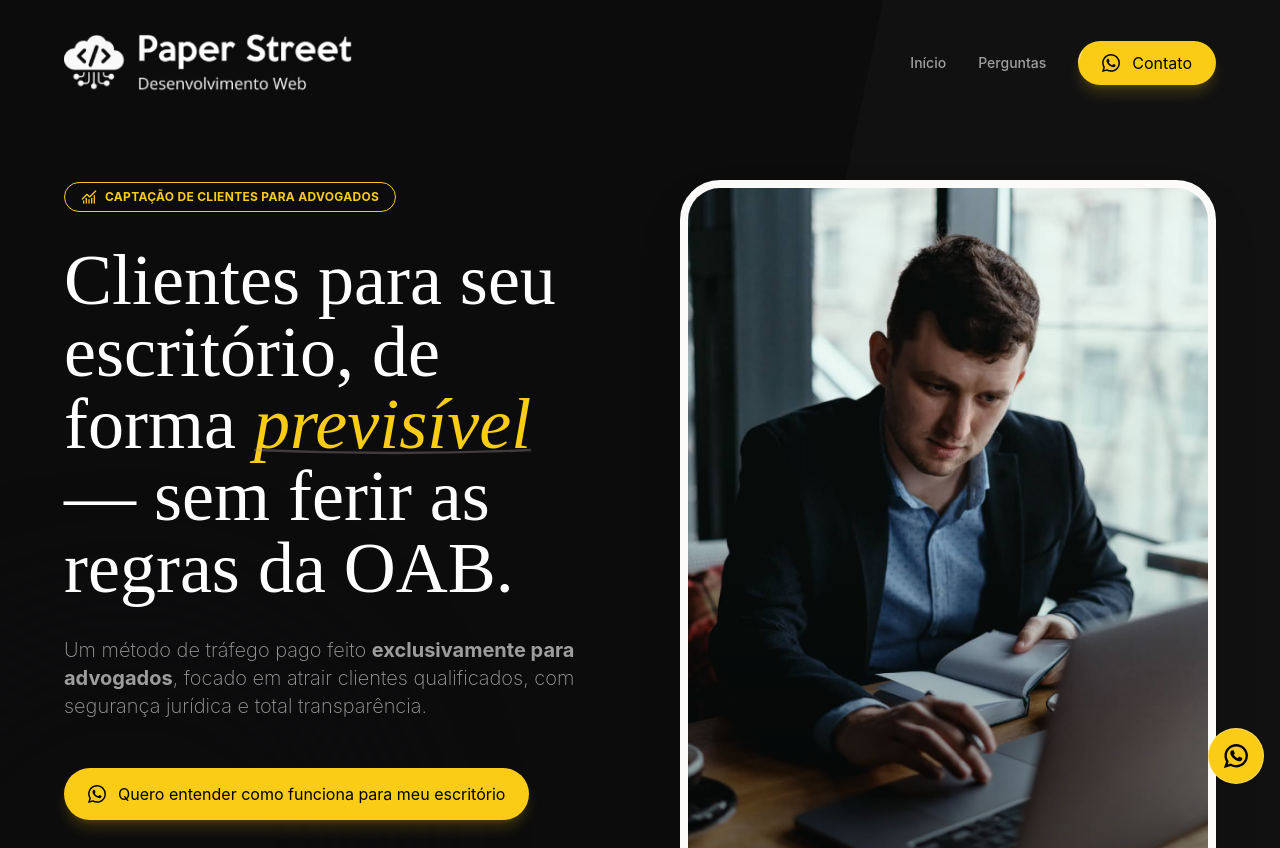
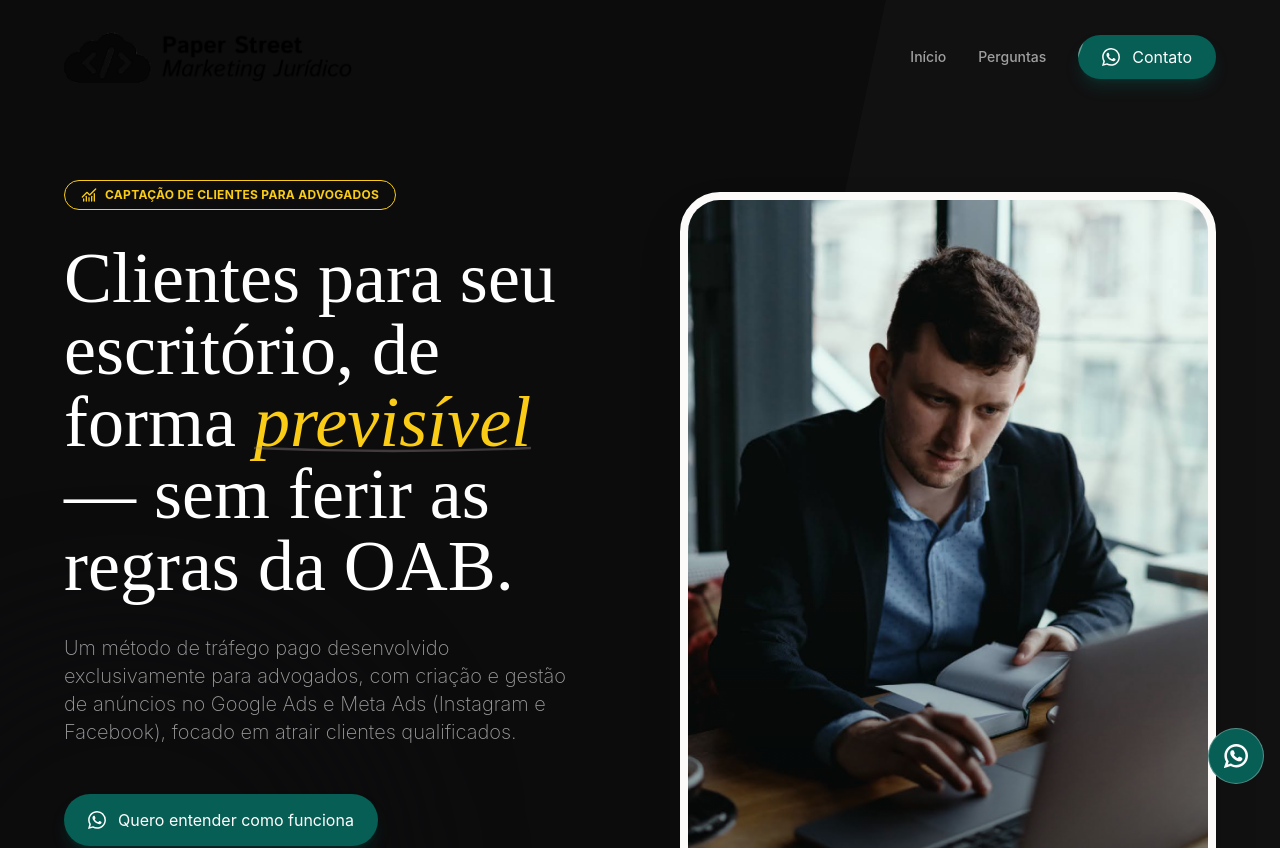
Before and after one commit to Paper-Street-Softwares/LPS-Paper-Street, a React (Vite) app: page / in a window 1280 px wide. Shown: the top 848 px of the page. Built offline with nearby package versions, Linux system fonts and the light colour scheme.

Commit message:
fix: Copy alterado

```diff
--- a/src/components/interactives/WhatsAppAnimated.jsx
+++ b/src/components/interactives/WhatsAppAnimated.jsx
@@ -88,7 +88,7 @@ export default function WhatsappAnimated() {
   const themes = whatsAppColor ? whatsAppThemes : defaultButtonThemes
 
   const colorButton = themes[colorMode] || themes.default
-  const iconColor = colorMode === 'light' ? '#000' : '#000'
+  const iconColor = colorMode === 'light' ? '#000' : '#fff'
 
   // console.log({
   //   whatsAppColor,
--- a/src/components/sections/FaqNovoTemplate.jsx
+++ b/src/components/sections/FaqNovoTemplate.jsx
@@ -78,23 +78,22 @@ function FaqNovoTemplate({ colorMode }) {
             </Accordion>
           </div>
 
-          <div
-            className={`flex justify-center mt-12 scale-100 hover:scale-90 duration-500 transition-all cursor-pointer hover:underline ${textOpacity}`}
-          >
-            <a
+          <div className={`flex justify-center mt-12 ${textOpacity}`}>
+            {/* <a
               href={content.texts.links.ctaWhatsapp}
               target="_blank"
               onClick={() => gtag_report_conversion()}
             >
               Clique aqui caso tenha mais dúvidas
-            </a>
-            {/* <ButtonReflexo
+            </a> */}
+            <ButtonReflexo
               icon={content.texts.svgs.wpp}
+              onclick={() => gtag_report_conversion()}
               link={content.texts.links.ctaWhatsapp}
-              label={content.texts.hero.ctaButtonText}
+              label={content.texts.faq.paragraph}
               colorMode={colorMode}
               className="my-0"
-            /> */}
+            />
           </div>
         </section>
       </SectionWrapper>
--- a/src/content/content.jsx
+++ b/src/content/content.jsx
@@ -160,10 +160,9 @@ const content = {
       ),
       subtitle: (
         <p>
-          Um método de tráfego pago feito{' '}
-          <span className="font-bold">exclusivamente para advogados</span>,
-          focado em atrair clientes qualificados, com segurança jurídica e total
-          transparência.
+          Um método de tráfego pago desenvolvido exclusivamente para advogados,
+          com criação e gestão de anúncios no Google Ads e Meta Ads (Instagram e
+          Facebook), focado em atrair clientes qualificados.
         </p>
       ),
       heroDefaultImage: heroDefaultImg, // img da pessoa mobile
@@ -172,12 +171,12 @@ const content = {
       alt: 'Imagem ilustrativa da Seção Início',
       ctaButtonAriaLabel:
         'Botão para chamada de ação para contato pelo whatsapp',
-      ctaButtonText: 'Quero entender como funciona para meu escritório',
+      ctaButtonText: 'Quero entender como funciona',
       ctaButtonTextSecondary: 'A_Definir',
       obsHero: {
         icon: <LucideIdCard />,
         iconTwo: <LucideIdCard />,
-        text: 'Sem promessas irreais. Estratégia alinhada às normas da OAB e à realidade do seu escritório.',
+        text: 'Sem promessas irreais. Estratégia clara, responsável e alinhada à realidade do seu escritório.',
         textTwo: 'A_Definir',
       },
       secondaryCta: 'Contato',
@@ -248,7 +247,7 @@ const content = {
       },
       fraseObs:
         'Entre em contato conosco e lhe daremos todo o suporte necessário',
-      ctaButtonText: 'Falar conosco agora pelo WhatsApp',
+      ctaButtonText: 'Falar conosco agora',
     },
     authority: {
       miniTag: 'POR QUE CONFIAR NA PAPER STREET',
@@ -294,7 +293,7 @@ const content = {
           ),
         },
       },
-      ctaButtonText: 'Quero falar com um especialista',
+      ctaButtonText: 'Falar com um especialista',
     },
     features: {
       miniTag: 'PARA ADVOGADOS QUE QUEREM CRESCER COM SEGURANÇA',
@@ -657,7 +656,7 @@ const content = {
       // titleDireita: (
       //   <h1 className="text-title5 my-3 font-mainFont">WhatsApp</h1>
       // ),
-      ctaButtonText: 'Analisar meu caso',
+      ctaButtonText: 'Conversar com a Paper',
       ctaButtonAriaLabel:
         'Botão para chamada de ação para contato pelo whatsapp',
     },
@@ -678,7 +677,7 @@ const content = {
         question1: {
           question: 'O tráfego pago funciona para qualquer área do Direito?',
           answer:
-            'Funciona para áreas onde já existe busca ativa por advogados. Na conversa estratégica avaliamos se há demanda real para a sua especialidade antes de qualquer investimento.',
+            'Funciona para áreas onde já existe busca ativa por advogados ou onde o advogado ofereça serviços de interesse da população (mesmo que o público não tenha conhecimento desse serviço). Na conversa estratégica avaliamos se há demanda real para a sua especialidade antes de qualquer investimento.',
         },
         question2: {
           question: 'Existe risco de ferir as regras da OAB?',
@@ -688,12 +687,12 @@ const content = {
         question3: {
           question: 'Preciso aparecer ou produzir conteúdo?',
           answer:
-            'Não. A captação é feita por anúncios estratégicos, sem necessidade de vídeos, redes sociais ou exposição pessoal.',
+            'É opcional. A captação também é possível de ser feita por anúncios  sem necessidade de vídeos, redes sociais ou exposição pessoal. Avaliamos o seu caso e adaptamos o que for melhor pra você.',
         },
         question4: {
           question: 'Quanto tempo leva para avaliar se está funcionando?',
           answer:
-            'Normalmente é possível ter indicadores claros nas primeiras semanas, o suficiente para entender se a estratégia faz sentido e ajustar o que for necessário.',
+            'Cada estratégia tem seu próprio tempo de maturação. Vamos avaliar o seu caso em específico. Porém, já tivemos clientes que tiveram resultados expressivos em poucas semanas.',
         },
       },
       paragraph: 'Clique aqui caso tenha mais dúvidas',
--- a/src/context/UseContextArchive.jsx
+++ b/src/context/UseContextArchive.jsx
@@ -4,7 +4,7 @@ const ColorModeContext = createContext(null)
 
 export function ColorModeProvider({ children }) {
   const [colorMode, setColorMode] = useState('dark') // default, light, dark
-  const [whatsAppColor] = useState(false) // ativa cor do WhatsApp
+  const [whatsAppColor] = useState(true) // ativa cor do WhatsApp
   const [showGlobalButton] = useState(false) // ativa as os botões e caixa de alerta
 
   return (
```
Also changed, not shown: src/assets/imgs/logo/logo.webp, src/assets/imgs/logo/logoDesktop.webp.
